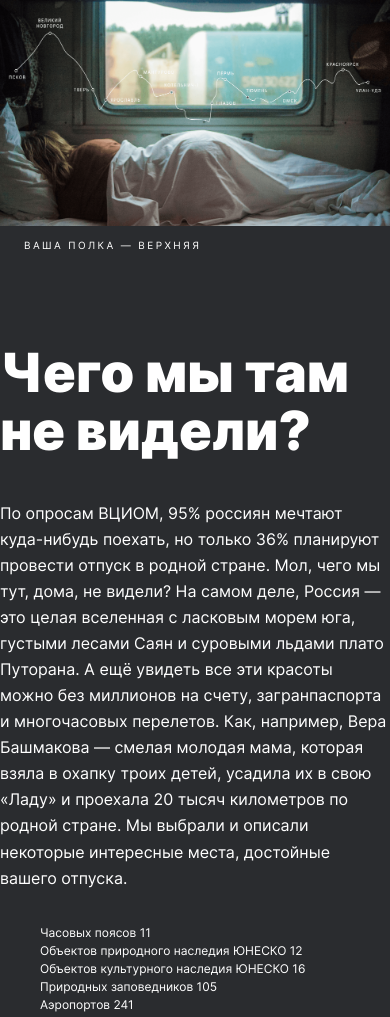
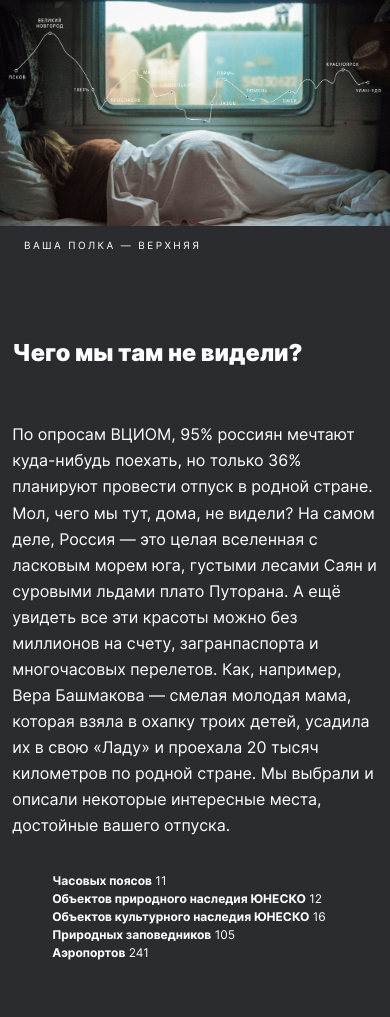
Before and after one commit to stupicorn/russian-travel, a plain HTML site: page index.html in a window 390 px wide. Shown: the part 388-1405 px from the top of the page. Drawn offline with Linux system fonts and the light colour scheme.

Commit message:
added media queries for intro; added __span-accent's

```diff
--- a/blocks/intro/__span-accent/intro__span-accent.css
+++ b/blocks/intro/__span-accent/intro__span-accent.css
@@ -0,0 +1,3 @@
+.intro__span-accent {
+  font-weight: 700;
+}
--- a/blocks/intro/__title/intro__title.css
+++ b/blocks/intro/__title/intro__title.css
@@ -4,3 +4,19 @@
   font-size: 54px;
   line-height: 58px;
 }
+
+@media screen and (max-width: 767px) {
+  .intro__title {
+    font-size: 6vw;
+    line-height: 1.1;
+    max-width: 90%;
+    padding-bottom: 16px;
+  }
+}
+
+@media screen and (max-width: 320px) {
+  .intro__title {
+    font-size: 32px;
+    line-height: 35px;
+  }
+}
--- a/blocks/intro/intro.css
+++ b/blocks/intro/intro.css
@@ -3,3 +3,25 @@
   max-width: 984px;
   padding: 92px 0;
 }
+
+@media screen and (max-width: 1024px) {
+  .intro {
+    max-width: 90.625%;
+  }
+}
+
+@media screen and (max-width: 768px) {
+  .intro {
+    max-width: 93.75%;
+    padding: 88px 0;
+  }
+}
+
+@media screen and (max-width: 320px) {
+  .intro {
+    padding: 64px 0;
+    max-width: 90%;
+    font-size: 32px;
+    line-height: 35px;
+  }
+}
--- a/index.html
+++ b/index.html
@@ -29,11 +29,11 @@
         <h2 class="intro__title">Чего мы там не видели?</h2>
         <p class="intro__text">По опросам ВЦИОМ, 95% россиян мечтают куда-нибудь поехать, но только 36% планируют провести отпуск в родной стране. Мол, чего мы тут, дома, не видели? На самом деле, Россия — это целая вселенная с ласковым морем юга, густыми лесами Саян и суровыми льдами плато Путорана. А ещё увидеть все эти красоты можно без миллионов на счету, загранпаспорта и многочасовых перелетов. Как, например, Вера Башмакова — смелая молодая мама, которая взяла в охапку троих детей, усадила их в свою «Ладу» и проехала 20 тысяч километров по родной стране. Мы выбрали и описали некоторые интересные места, достойные вашего отпуска.</p>
         <ul>
-          <ul class="intro__list">Часовых поясов 11</ul>
-          <ul class="intro__list">Объектов природного наследия ЮНЕСКО 12</ul>
-          <ul class="intro__list">Объектов культурного наследия ЮНЕСКО 16</ul>
-          <ul class="intro__list">Природных заповедников 105</ul>
-          <ul class="intro__list">Аэропортов 241</ul>
+          <ul class="intro__list"><span class="intro__span-accent">Часовых поясов</span> 11</ul>
+          <ul class="intro__list"><span class="intro__span-accent">Объектов природного наследия ЮНЕСКО</span> 12</ul>
+          <ul class="intro__list"><span class="intro__span-accent">Объектов культурного наследия ЮНЕСКО</span> 16</ul>
+          <ul class="intro__list"><span class="intro__span-accent">Природных заповедников</span> 105</ul>
+          <ul class="intro__list"><span class="intro__span-accent">Аэропортов</span> 241</ul>
         </ul>
       </section>
 
```
